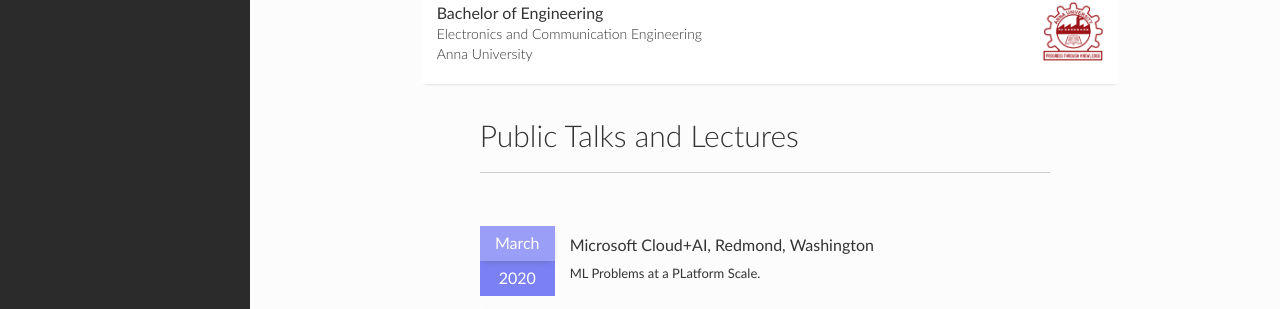
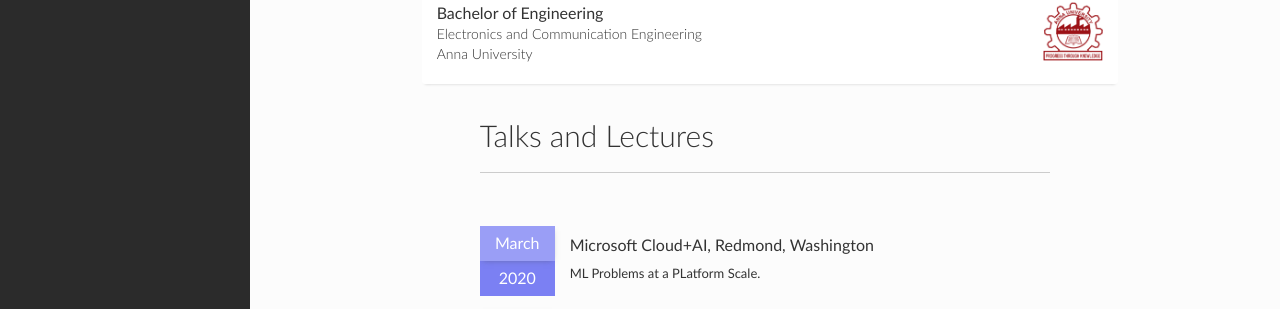
Before and after one commit to ragavvenkatesan/ragavvenkatesan.github.io, a Jekyll site: the page built from profile.html, in a window 1280 px wide. Shown: the part 1930-2239 px from the top of the page. Built offline with Jekyll 4.4.1, drawn with Linux system fonts in a browser that asks for light colours; nearby versions of some CDN libraries.

Commit message:
More changes to profile.

```diff
--- a/profile.html
+++ b/profile.html
@@ -172,7 +172,7 @@ layout: default
             <div class="section-container">
                 <div class="row">
                   <div class="section-container">
-                    <h2 class="title">Public Talks and Lectures</h2> <br/>
+                    <h2 class="title">Talks and Lectures</h2> <br/>
                      <div class="clearfix visible-sm visible-xs" style="overflow:auto;" ></div>
                        <ul class="ul-dates"  style=" height: 30em; overflow: auto">
 
```
